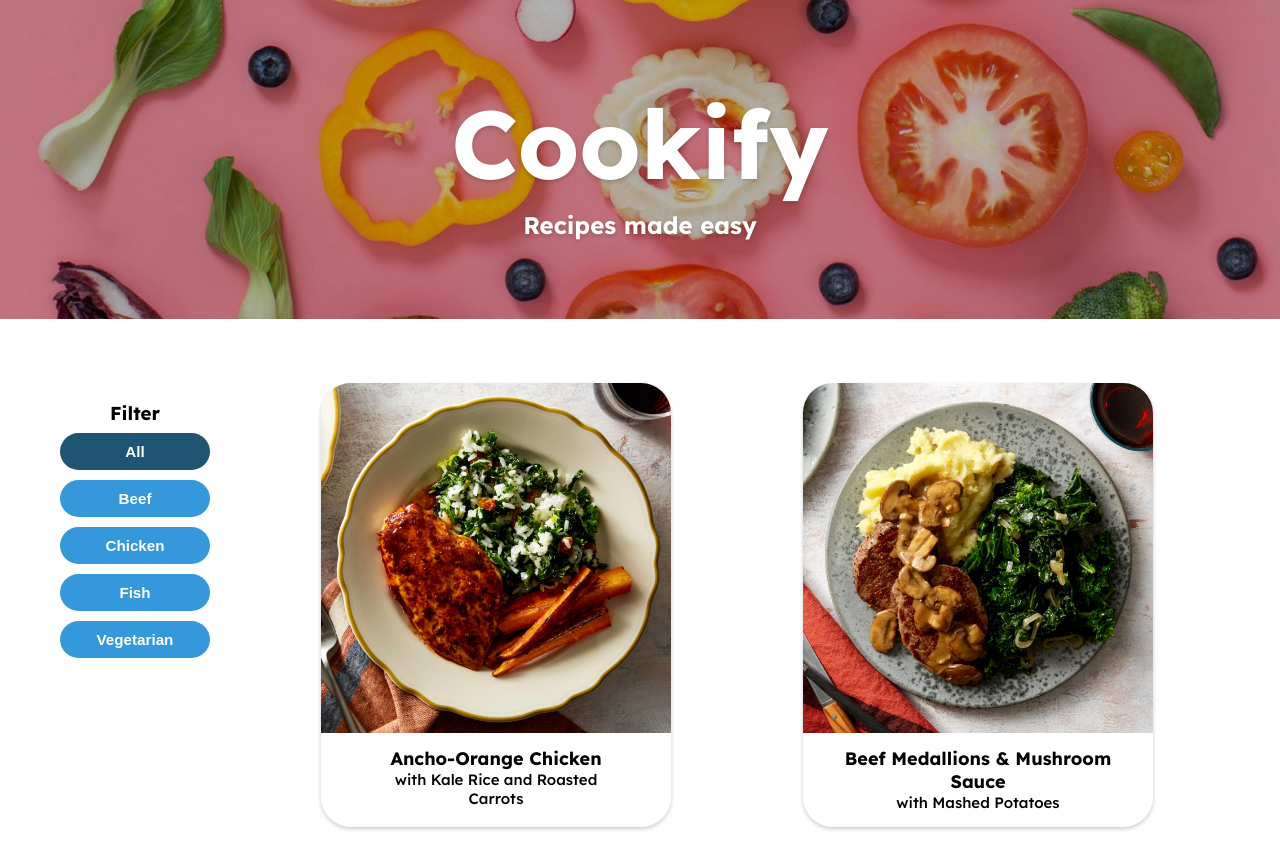
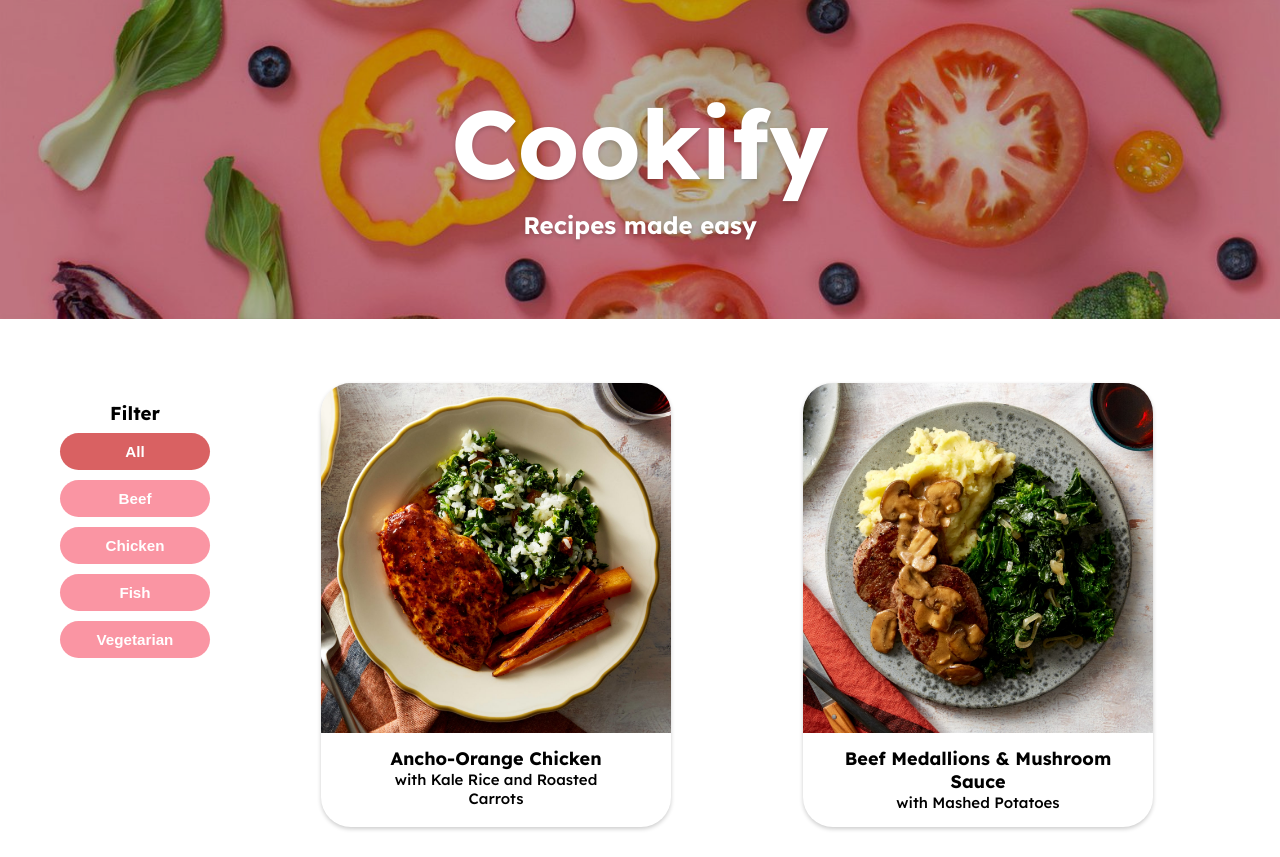
Before and after one commit to mi-chelle-le/idm232-ml3725, a PHP site: page / in a window 1280 px wide. Shown: the part 90-947 px from the top of the page. Run offline with PHP 8.4, Linux system fonts and the light colour scheme.

Commit message:
Update styles.css

```diff
--- a/hwk01/styles.css
+++ b/hwk01/styles.css
@@ -2,6 +2,8 @@
 
 :root {
     --darkblue: #1F5473;
+    --darkpink: #D96162;
+    --pink: #FA95A3;
     --blue: #3498db;
     --orange: #F4A234;
 
@@ -145,7 +147,7 @@ nav .header {
     margin-bottom: 10px;
     padding: 10px;
     text-align: center;
-    background-color: #3498db;
+    background-color: var(--pink);
     color: #fff;
     cursor: pointer;
     border-radius: 20px;
@@ -155,11 +157,11 @@ nav .header {
 }
 
 .filter-button:hover {
-    background-color: var(--darkblue);
+    background-color: var(--darkpink);
 }
 
 .all-rec {
-    background-color: var(--darkblue);
+    background-color: var(--darkpink);
 }
 
 .recipes {
@@ -176,6 +178,12 @@ nav .header {
     box-shadow: 0px 2px 4px rgba(0, 0, 0, 0.2);
     max-width: 350px;
     height: auto;
+    transition: transform 0.3s ease-in-out;
+}
+
+.recipe-card:hover {
+    transform: scale(1.05);
+    cursor: pointer;
 }
 
 .recipe-card img {
```
